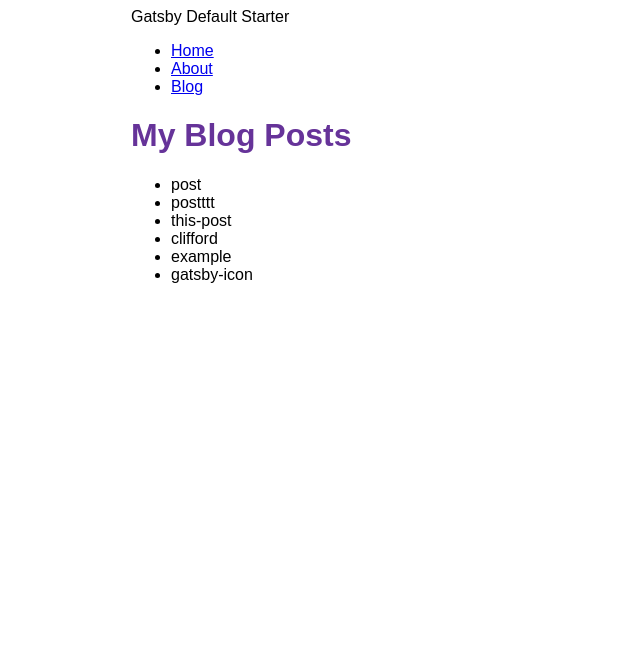
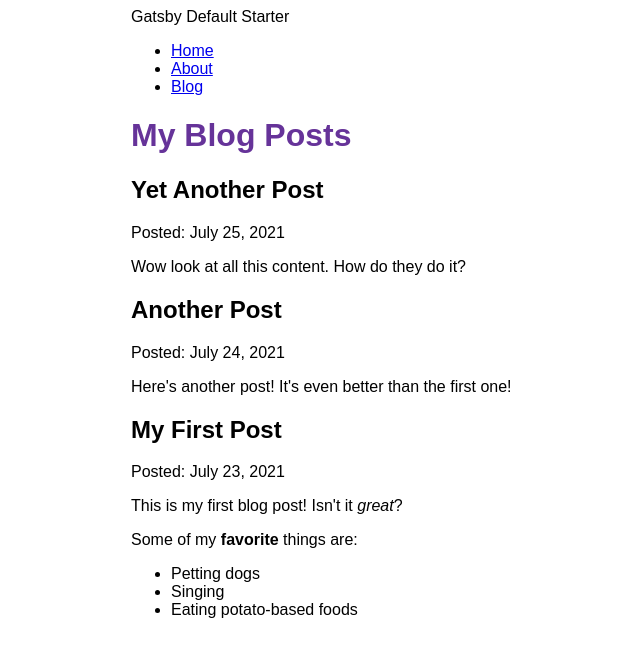
Before and after one commit to benjamin0204/GatsbyTutorial, a Gatsby site: page /blog in a window 1280 px wide. Shown: the whole page, without its empty margins (259-899 px from the left). Built offline with nearby package versions, Linux system fonts and the light colour scheme; Gatsby itself is replaced by a stand-in of ours.

Commit message:
Finished Gatsby Tutorial Part 5

```diff
--- a/blog/post.mdx
+++ b/blog/post.mdx
@@ -0,0 +1,12 @@
+---
+title: "My First Post"
+date: "2021-07-23"
+---
+
+This is my first blog post! Isn't it _great_?
+
+Some of my **favorite** things are:
+
+- Petting dogs
+- Singing
+- Eating potato-based foods
--- a/blog/postttt.mdx
+++ b/blog/postttt.mdx
@@ -0,0 +1,6 @@
+---
+title: "Another Post"
+date: "2021-07-24"
+---
+
+Here's another post! It's even better than the first one!
--- a/blog/this-post.mdx
+++ b/blog/this-post.mdx
@@ -0,0 +1,6 @@
+---
+title: "Yet Another Post"
+date: "2021-07-25"
+---
+
+Wow look at all this content. How do they do it?
--- a/gatsby-config.js
+++ b/gatsby-config.js
@@ -6,6 +6,7 @@
     siteUrl: `https://gatsbystarterdefaultsource.gatsbyjs.io/`,
   },
   plugins: [
+    "gatsby-plugin-mdx",
     {
       resolve: "gatsby-source-filesystem",
       options: {
--- a/package.json
+++ b/package.json
@@ -5,10 +5,13 @@
   "version": "0.1.0",
   "author": "Kyle Mathews <mathews.kyle@gmail.com>",
   "dependencies": {
+    "@mdx-js/mdx": "^1.6.22",
+    "@mdx-js/react": "^1.6.22",
     "gatsby": "^4.17.2",
     "gatsby-plugin-gatsby-cloud": "^4.17.0",
     "gatsby-plugin-image": "^2.17.0",
     "gatsby-plugin-manifest": "^4.17.0",
+    "gatsby-plugin-mdx": "^3.17.0",
     "gatsby-plugin-offline": "^5.17.0",
     "gatsby-plugin-react-helmet": "^5.17.0",
     "gatsby-plugin-sharp": "^4.17.0",
@@ -20,6 +23,7 @@
     "react-helmet": "^6.1.0"
   },
   "devDependencies": {
+    "@parcel/namer-default": "^2.6.2",
     "prettier": "^2.7.1"
   },
   "keywords": [
--- a/src/pages/blog.js
+++ b/src/pages/blog.js
@@ -1,24 +1,32 @@
 import * as React from "react"
 import { graphql } from "gatsby"
+import { MDXRenderer } from "gatsby-plugin-mdx"
 import Layout from "../components/layout"
 
 const BlogPage = ({ data }) => {
   return (
     <Layout pageTitle="My Blog Posts">
-      <ul>
-        {data.allFile.nodes.map(node => (
-          <li key={node.name}>{node.name}</li>
-        ))}
-      </ul>
+      {data.allMdx.nodes.map(node => (
+        <article key={node.id}>
+          <h2>{node.frontmatter.title}</h2>
+          <p>Posted: {node.frontmatter.date}</p>
+          <MDXRenderer>{node.body}</MDXRenderer>
+        </article>
+      ))}
     </Layout>
   )
 }
 
 export const query = graphql`
   query {
-    allFile {
+    allMdx(sort: { fields: frontmatter___date, order: DESC }) {
       nodes {
-        name
+        frontmatter {
+          date(formatString: "MMMM D, YYYY")
+          title
+        }
+        id
+        body
       }
     }
   }
```
Also changed, not shown: 1 other file.
